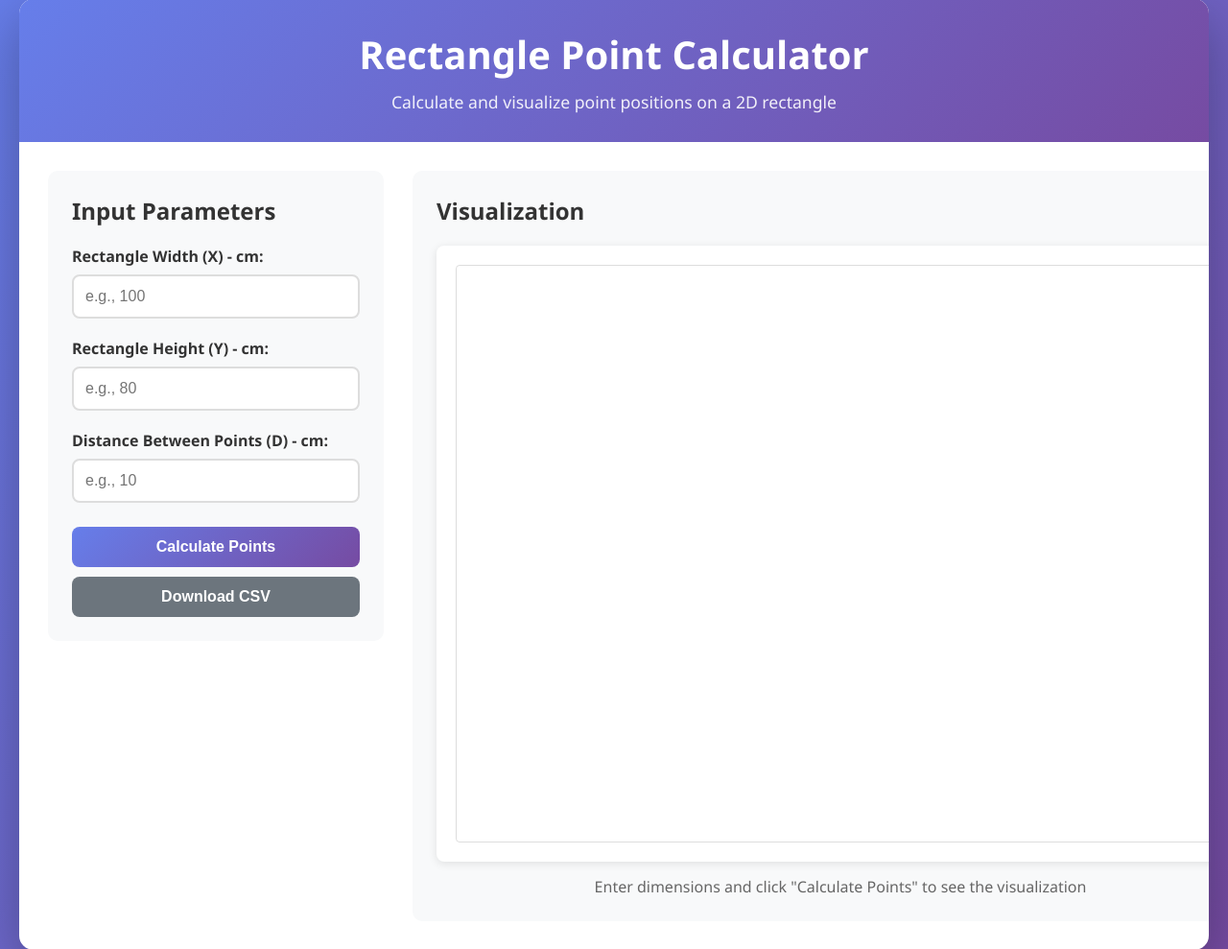
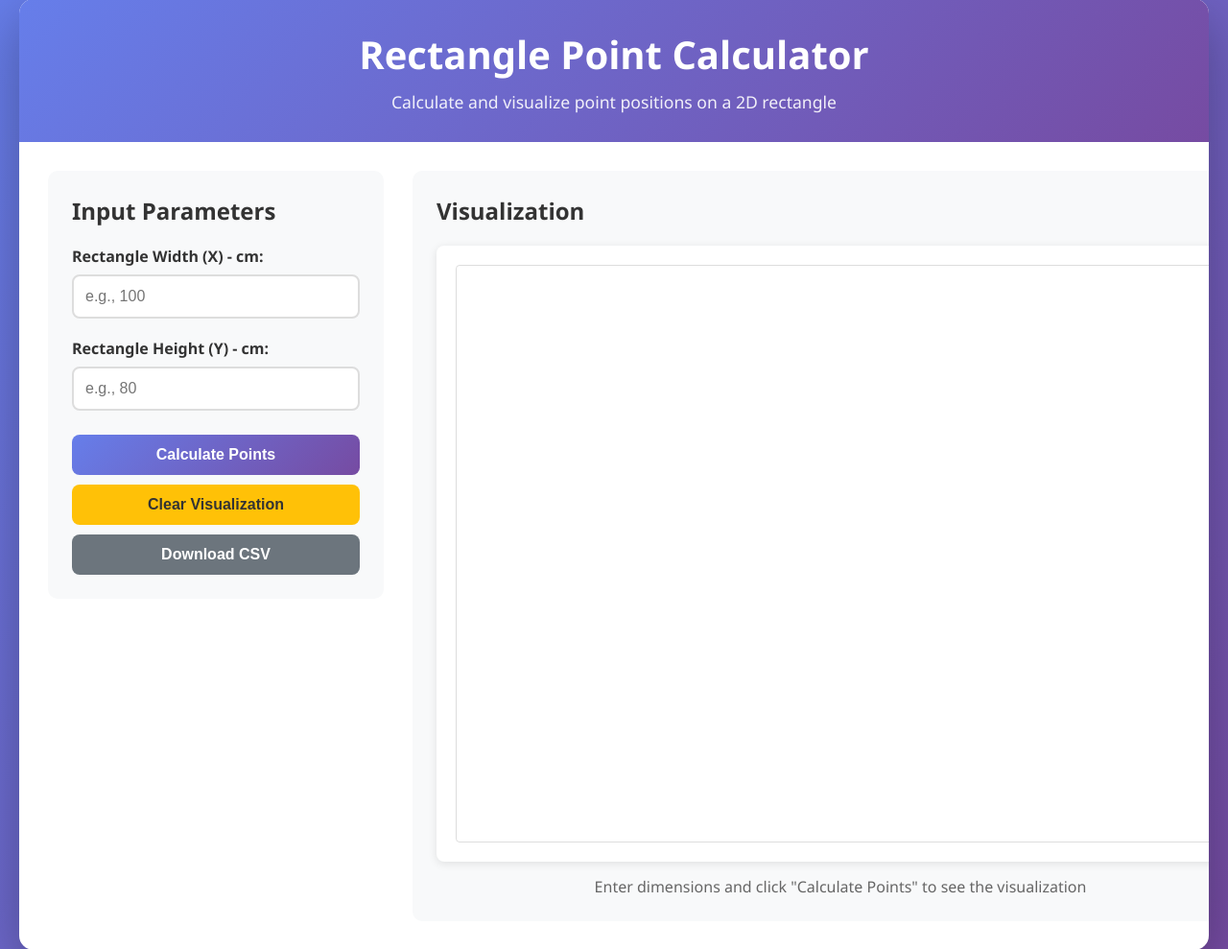
Before and after one commit to PierreExeter/capitons-matelas, a Flask app: page / in a window 1280 px wide. Shown: the part 21-1010 px from the top of the page at 96% size. Run offline with Flask 3, Linux system fonts and the light colour scheme.

Commit message:
remove prompt distance between points and added clear visualisation button

```diff
--- a/app.py
+++ b/app.py
@@ -27,7 +27,7 @@ def calculate_points(x, y, D):
     row_number = 1
 
     # Fill rows from bottom to top
-    while y_pos <= y:
+    while y_pos <= y - d:
         # For even rows, offset the starting x position by 0.5*d
         if row_number % 2 == 0:
             x_pos = 1.5 * d  # Start at 1.5*d for even rows
@@ -35,7 +35,7 @@ def calculate_points(x, y, D):
             x_pos = d  # Start at d for odd rows
 
         # Fill columns from left to right
-        while x_pos <= x:
+        while x_pos <= x - d:
             points.append((round(x_pos, 2), round(y_pos, 2)))
             x_pos += d
 
--- a/templates/index.html
+++ b/templates/index.html
@@ -127,6 +127,17 @@
             transform: none;
         }
 
+        .btn-warning {
+            background: #ffc107;
+            color: #333;
+        }
+
+        .btn-warning:hover {
+            background: #e0a800;
+            transform: translateY(-2px);
+            box-shadow: 0 5px 15px rgba(255, 193, 7, 0.4);
+        }
+
         .visualization-panel {
             background: #f8f9fa;
             padding: 25px;
@@ -207,13 +218,9 @@
                         <input type="number" id="y" step="0.01" min="0.01" required placeholder="e.g., 80">
                     </div>
 
-                    <div class="form-group">
-                        <label for="D">Distance Between Points (D) - cm:</label>
-                        <input type="number" id="D" step="0.01" min="0.01" required placeholder="e.g., 10">
-                    </div>
-
                     <div class="button-group">
                         <button type="submit" class="btn-primary">Calculate Points</button>
+                        <button type="button" id="clearBtn" class="btn-warning">Clear Visualization</button>
                         <button type="button" id="downloadBtn" class="btn-secondary" disabled>Download CSV</button>
                     </div>
                 </form>
@@ -245,15 +252,18 @@
         const canvas = document.getElementById('canvas');
         const ctx = canvas.getContext('2d');
         const downloadBtn = document.getElementById('downloadBtn');
+        const clearBtn = document.getElementById('clearBtn');
         const errorMessage = document.getElementById('errorMessage');
         const infoBox = document.getElementById('infoBox');
+
+        // Hardcoded distance value
+        const D = 20;
 
         form.addEventListener('submit', async (e) => {
             e.preventDefault();
 
             const x = parseFloat(document.getElementById('x').value);
             const y = parseFloat(document.getElementById('y').value);
-            const D = parseFloat(document.getElementById('D').value);
 
             try {
                 const response = await fetch('/calculate', {
@@ -313,6 +323,23 @@
                 showError('An error occurred while downloading CSV');
                 console.error('Error:', error);
             }
+        });
+
+        clearBtn.addEventListener('click', () => {
+            // Clear the canvas
+            ctx.clearRect(0, 0, canvas.width, canvas.height);
+
+            // Hide info box
+            infoBox.style.display = 'none';
+
+            // Disable download button
+            downloadBtn.disabled = true;
+
+            // Clear current data
+            currentData = null;
+
+            // Hide any error messages
+            hideError();
         });
 
         function visualizePoints(data) {
```
